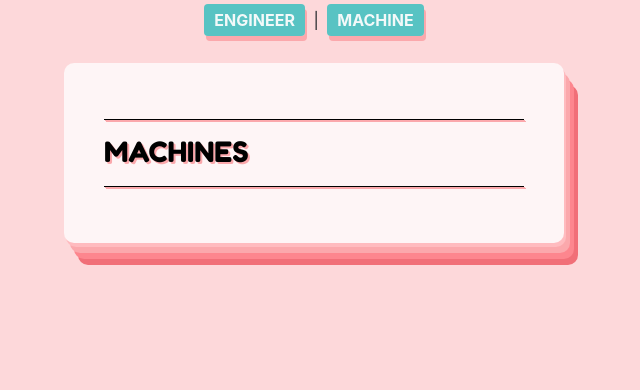
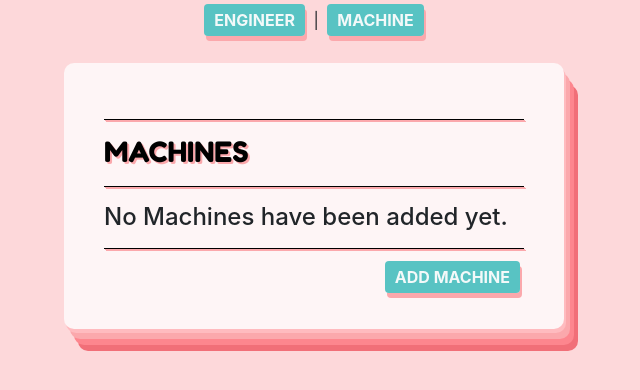
Before and after one commit to a-shevlin/Factory.Solution, an ASP.NET Core app: page /Machine in a window 1280 px wide. Shown: the part 141-531 px from the top of the page, without its empty margins (326-966 px from the left). Run offline with ASP.NET Core 8, Linux system fonts and the light colour scheme; the project's own start-up code is not run, and a stand-in starts its controllers and pages.

Commit message:
update /Machine/Index.cshtml to show list of machines.

```diff
--- a/Factory/Views/Machine/Index.cshtml
+++ b/Factory/Views/Machine/Index.cshtml
@@ -1,3 +1,22 @@
 @{
   Layout = "_Layout";
 }
+
+@using Factory.Models;
+
+@if(@Model.Count == 0)
+{
+  <h4>No Machines have been added yet.</h4>
+}
+
+<ul>
+  @foreach (Machine machine in Model)
+  {
+    <li>@Html.ActionLink($"{machine.Model}", "Details", new { id = machine.Id })</li>
+  }
+</ul>
+
+<hr>
+<div class="rightBtn">
+  @Html.ActionLink("Add Machine", "Create", "Machine", null, new { @class="htmlButton"})
+</div>
```
